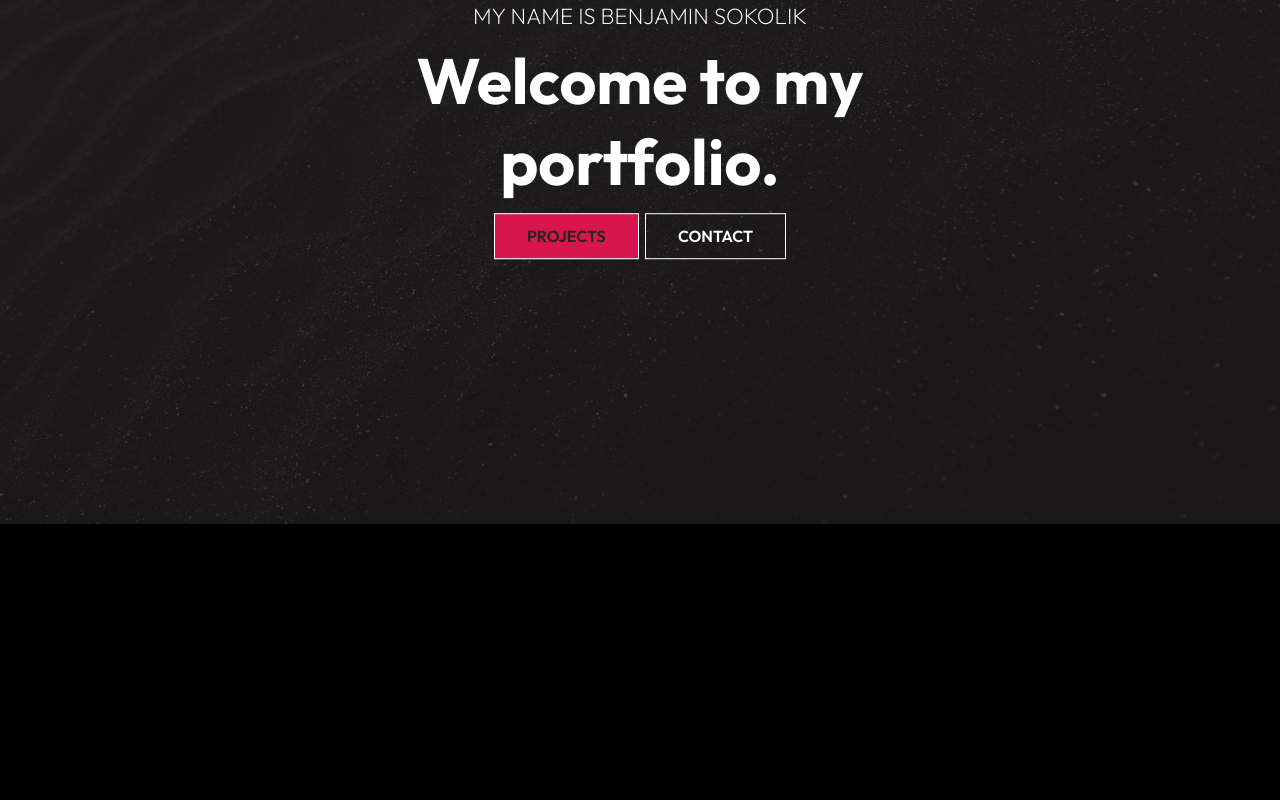
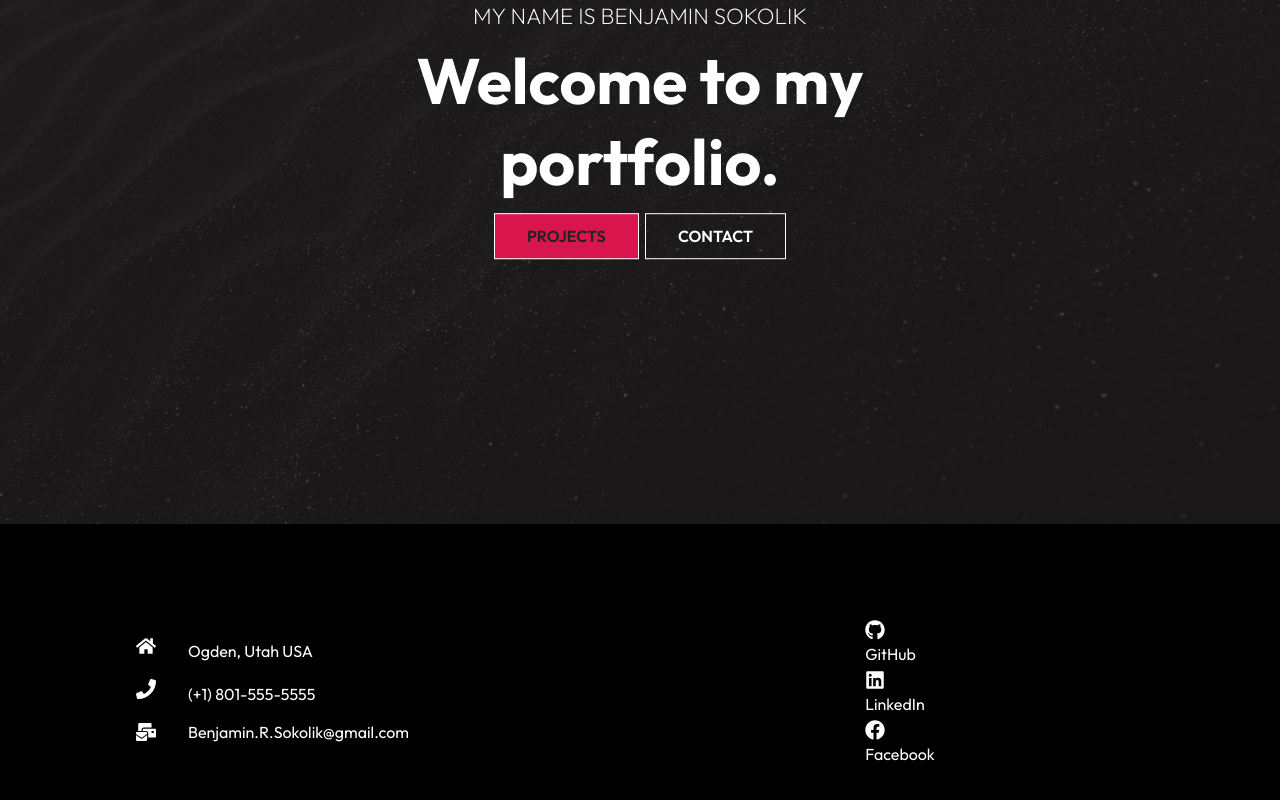
Before and after one commit to aBraveNewURL/Portfolio2.0lio, a React (Create React App) app: page / in a window 1280 px wide. Shown: the part 276-1076 px from the top of the page. Before the commit the page ends 804 px from the top, so only its background shows below. Built offline with nearby package versions, Linux system fonts and the light colour scheme.

Commit message:
added footer, right footer needs work

```diff
--- /dev/null
+++ b/src/components/Footer.js
@@ -0,0 +1,54 @@
+import './FooterStyles.css';
+import React from 'react';
+import { FaFacebook, FaGithub, FaHome, FaLinkedin, FaMailBulk, FaPhone } from 'react-icons/fa';
+
+const Footer = () => {
+    return (
+        <div className='footer'>
+            <div className='footer-container'>
+                <div className='left'>
+                    <div className='location'>
+                        <FaHome size={20} style={{ color: "white", marginRight: "2rem" }} />
+                        <div>
+                            <p>Ogden, Utah USA</p>
+                        </div>
+                    </div>
+                    <div className='phone'>
+                        <FaPhone size={20} style={{ color: "white", marginRight: "2rem" }} />
+                        <div>
+                            <p>(+1) 801-555-5555</p>
+                        </div>
+                    </div>
+                    <div className='email'>
+                        <FaMailBulk size={20} style={{ color: "white", marginRight: "2rem" }} />
+                        <div>
+                            < a href='Benjamin.R.Sokolik@gmail.com'>Benjamin.R.Sokolik@gmail.com</a>
+                        </div>
+                    </div>
+                </div>
+                <div className='right'>
+                    <div className='gitHub'>
+                        <FaGithub size={20} style={{ color: "white", marginRight: "2rem" }} />
+                        <div>
+                            <a href="https://github.com/aBraveNewURL">GitHub</a>
+                        </div>
+                    </div>
+                    <div className='linkedIn'>
+                        <FaLinkedin size={20} style={{ color: "white", marginRight: "2rem" }} />
+                        <div>
+                            <a href="https://www.linkedin.com/in/benjamin-sokolik-1271a772/">LinkedIn</a>
+                        </div>
+                    </div>
+                    <div className='faceBook'>
+                        <FaFacebook size={20} style={{ color: "white", marginRight: "2rem" }} />
+                        <div>
+                            <a href="https://www.facebook.com/ben.sokolik.7">Facebook</a>
+                        </div>
+                    </div>
+                </div>
+            </div>
+        </div>
+    )
+}
+
+export default Footer
--- /dev/null
+++ b/src/components/FooterStyles.css
@@ -0,0 +1,79 @@
+.footer {
+    width: 100%;
+    padding: 6rem 0;
+    background-color: rgba (19, 19, 19, 0.8);
+}
+
+.footer-container {
+    max-width: 1040px;
+    margin: auto;
+    display: grid;
+    grid-template-columns: repeat(2, 1fr);
+}
+
+.left {
+    height: 100%;
+    max-width: 100%;
+    display: flex;
+    flex-direction: column;
+    padding: 1rem;
+}
+
+.location {
+    display: flex;
+    margin-bottom: 0.8rem;
+}
+
+.location p {
+    line-height: 30px;
+}
+
+.phone {
+    display: flex;
+    margin-bottom: 0.8rem;
+}
+
+.phone p {
+    line-height: 30px;
+}
+
+.email {
+    display: flex;
+    margin-bottom: 0.8rem;
+}
+
+.email p {
+    line-height: 30px;
+}
+
+.email a:hover {
+    color: rgb(233, 250, 0);
+}
+
+.right {
+    height: 100%;
+    max-width: 100%;
+    display: grid;
+    margin: auto;
+}
+
+.github {
+  margin-top: 1rem;
+  margin-right: 4rem;
+}
+
+.linkedin {
+    margin-top: 1rem;
+    margin-right: 4rem;
+  }
+
+.facebook {
+    margin-top: 1rem;
+    margin-right: auto;
+  }
+
+@media screen and (max-width: 640px) {
+    .footer-container {
+        grid-template-columns: 1fr;
+    }
+}
--- a/src/components/Navbar.js
+++ b/src/components/Navbar.js
@@ -10,7 +10,7 @@ const Navbar = () => {
     const handleClick = () => setClick(!click);
     const [color, setColor] = useState(false);
     const changeColor = () => {
-        if (window.scrollY >= 100) {
+        if (window.scrollY >= 50) {
             setColor(true);
         } else {
             setColor(false);
--- a/src/routes/Home.js
+++ b/src/routes/Home.js
@@ -1,11 +1,13 @@
 import React from 'react'
 import Navbar from '../components/Navbar'
 import HeroImg from '../components/HeroImg'
+import Footer from '../components/Footer'
 
 const Home = () => {
   return <div>
       <Navbar />
       <HeroImg />
+      <Footer />
     </div>
 }
 
```
